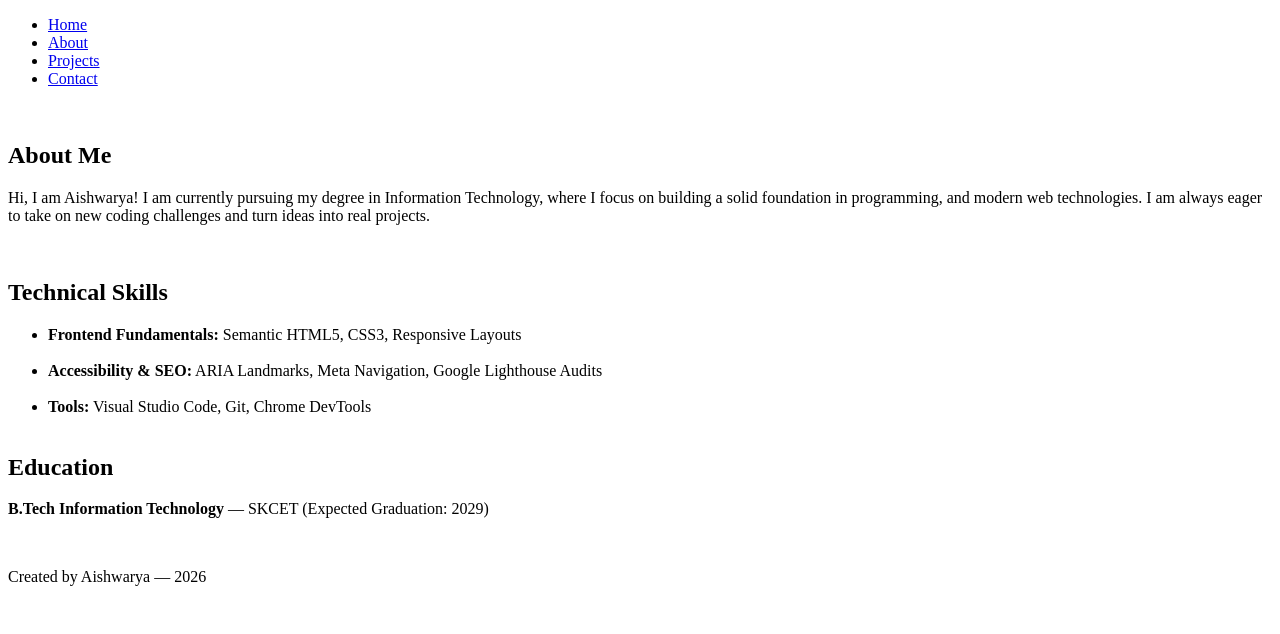
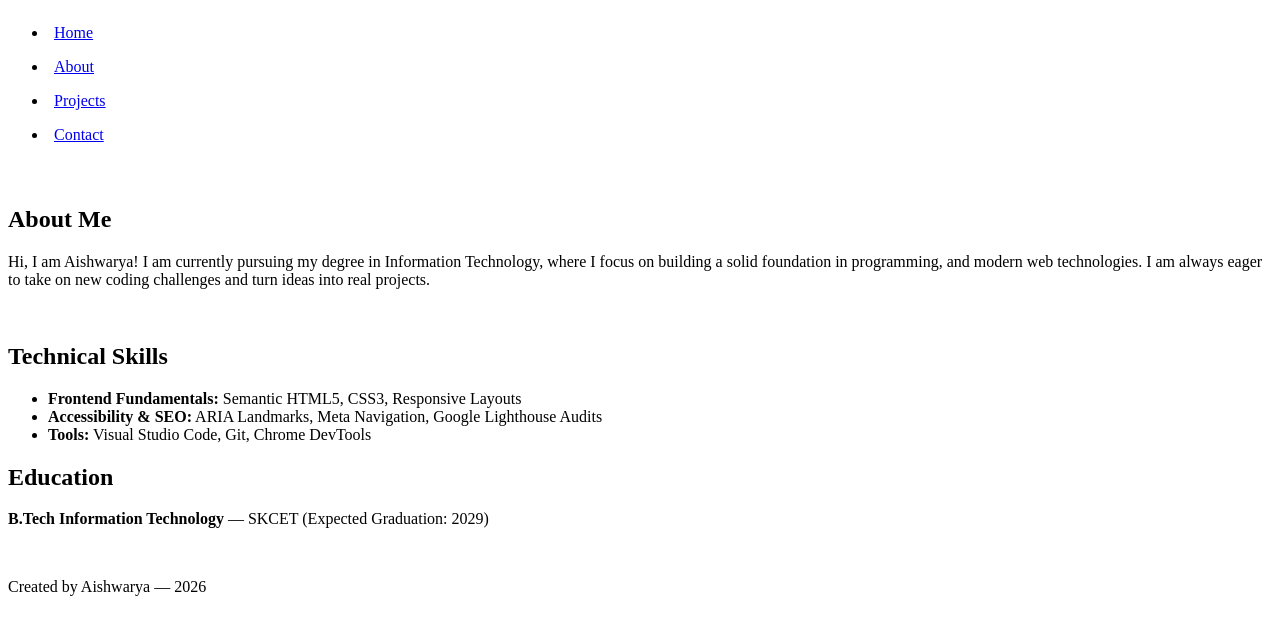
Before and after one commit to aishwaryavijayata/html5-website, a plain HTML site: page about.html in a window 1280 px wide. Drawn offline with Linux system fonts and the light colour scheme.

Commit message:
Improve SEO and Accessibility

```diff
--- a/about.html
+++ b/about.html
@@ -6,6 +6,14 @@
     <meta name="author" content="Aishwarya Vijayata">
     <meta name="description" content="Learn more about Aishwarya, an Information Technology student, including her background, technical skills.">
     <title>About | Personal Portfolio</title>
+
+     <style>
+    a, button {
+      display: inline-block;
+      padding: 8px 6px;
+    }
+  </style>
+
 </head>
 <body>
     <header>
@@ -32,9 +40,9 @@
         <section aria-labelledby="skills-heading">
             <h2 id="skills-heading">Technical Skills</h2>
             <ul>
-                <li><strong>Frontend Fundamentals:</strong> Semantic HTML5, CSS3, Responsive Layouts</li><br>
-                <li><strong>Accessibility &amp; SEO:</strong> ARIA Landmarks, Meta Navigation, Google Lighthouse Audits</li><br>
-                <li><strong>Tools:</strong> Visual Studio Code, Git, Chrome DevTools</li><br>
+                <li><strong>Frontend Fundamentals:</strong> Semantic HTML5, CSS3, Responsive Layouts</li>
+                <li><strong>Accessibility &amp; SEO:</strong> ARIA Landmarks, Meta Navigation, Google Lighthouse Audits</li>
+                <li><strong>Tools:</strong> Visual Studio Code, Git, Chrome DevTools</li>
             </ul>
         </section>
 
```
Also changed, not shown: contact.html (+8 -0 lines), index.html (+9 -1 lines), projects.html (+8 -0 lines).
